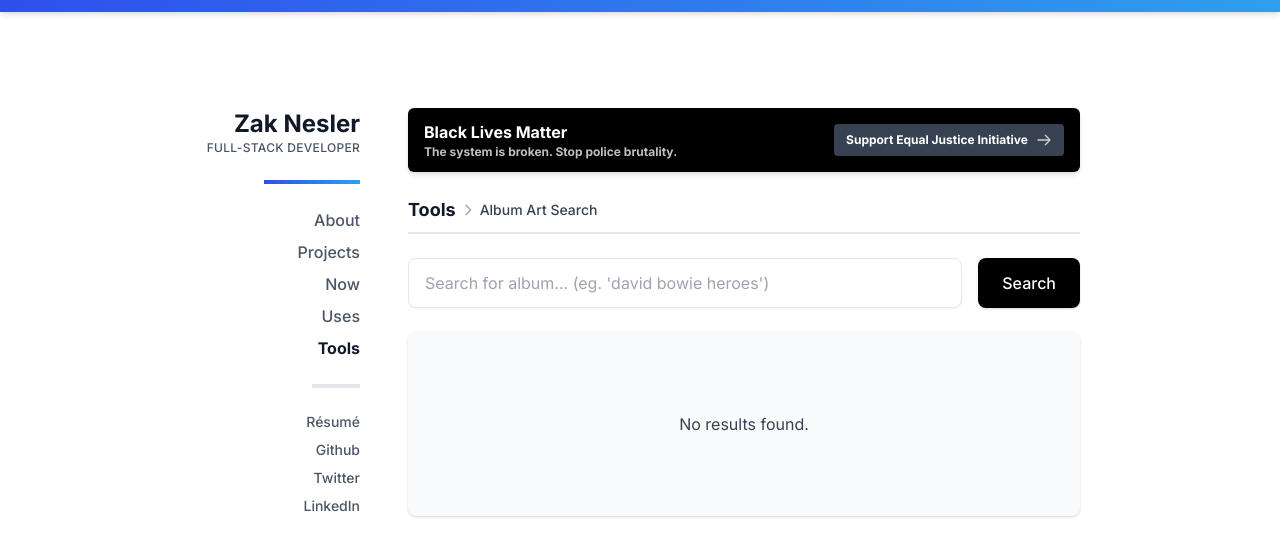
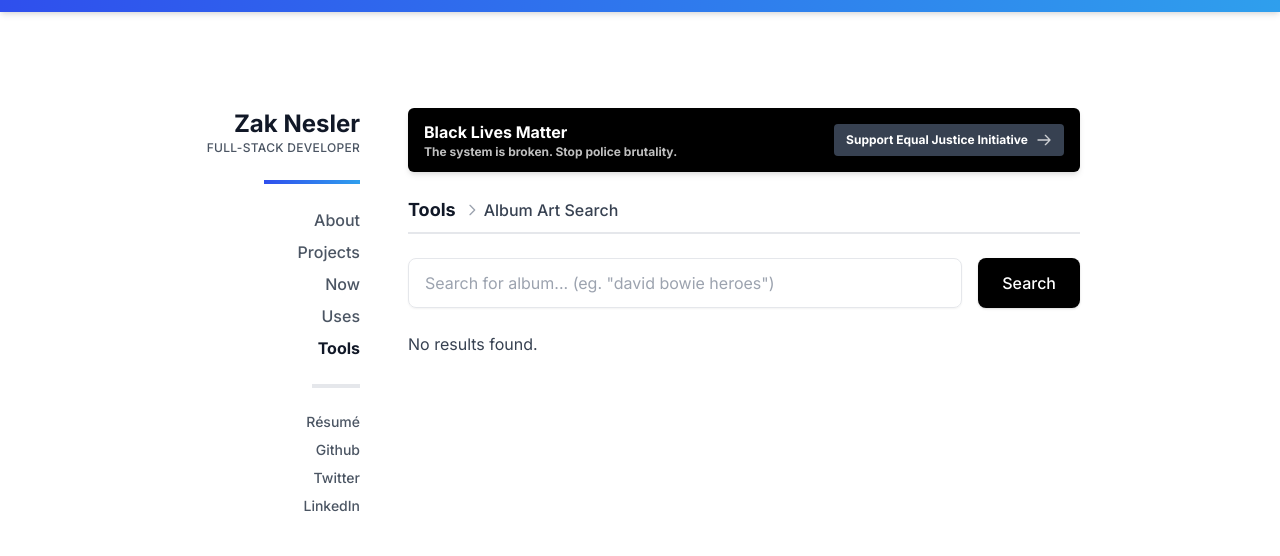
Before and after one commit to zaknesler/nesler.dev, a Next.js app: page /tools/album-art-search in a window 1280 px wide. Shown: the top 556 px of the page. Built offline with nearby package versions, Linux system fonts and the light colour scheme.

Commit message:
Dark mode

```diff
--- /dev/null
+++ b/api/album-art.js
@@ -0,0 +1,5 @@
+module.exports = (req, res) => {
+  const { name = 'World' } = req.query
+
+  res.status(200).send(`Hello ${name}!`)
+}
--- a/components/Tool.jsx
+++ b/components/Tool.jsx
@@ -16,7 +16,7 @@ export default class Layout extends React.Component {
             <h3 className="text-lg flex items-center">
               <Link href="/tools">Tools</Link>
               <svg
-                className="mx-1 w-4 h-4 text-gray-400 stroke-current"
+                className="ml-2 mr-1 w-4 h-4 text-gray-400 dark:text-gray-600 stroke-current"
                 xmlns="http://www.w3.org/2000/svg"
                 fill="none"
                 viewBox="0 0 24 24"
@@ -24,7 +24,7 @@ export default class Layout extends React.Component {
               >
                 <path strokeLinecap="round" strokeLinejoin="round" strokeWidth="2" d="M9 5l7 7-7 7" />
               </svg>
-              <div className="text-sm font-medium text-gray-700">{this.props.name}</div>
+              <div className="text-base font-medium text-gray-700 dark:text-gray-500">{this.props.name}</div>
             </h3>
             <hr className="mt-2" />
           </div>
--- a/pages/tools.jsx
+++ b/pages/tools.jsx
@@ -5,10 +5,10 @@ import Link from 'next/link'
 function ToolItem(props) {
   return (
     <Link href={props.url}>
-      <div className="p-4 rounded-lg border hover:border-gray-400 shadow-sm cursor-pointer">
+      <div className="p-4 rounded-lg border dark:border-gray-800 hover:border-gray-400 dark:hover:border-gray-600 shadow-sm cursor-pointer">
         <div className="flex items-center">
           <svg
-            className="w-6 h-6 text-gray-400 stroke-current"
+            className="w-6 h-6 text-gray-400 dark:text-gray-700 stroke-current"
             xmlns="http://www.w3.org/2000/svg"
             fill="none"
             viewBox="0 0 24 24"
@@ -22,7 +22,7 @@ function ToolItem(props) {
         </div>
 
         <div className="ml-8 mt-2">
-          <div className="text-sm text-gray-500">{props.desc}</div>
+          <div className="text-sm text-gray-500 dark:text-gray-400">{props.desc}</div>
         </div>
       </div>
     </Link>
--- a/pages/tools/album-art-search.jsx
+++ b/pages/tools/album-art-search.jsx
@@ -51,8 +51,8 @@ export default class AlbumArtSearch extends React.Component {
       <Tool name="Album Art Search">
         <form className="flex" onSubmit={this.search}>
           <input
-            className="px-4 py-3 block appearance-none w-full border border-gray-200 rounded-lg focus:outline-none focus:ring-2 shadow-sm"
-            placeholder="Search for album... (eg. 'david bowie heroes')"
+            className="px-4 py-3 block appearance-none w-full text-gray-400 bg-transparent border border-gray-200 dark:border-gray-800 rounded-lg focus:outline-none focus:ring-2 shadow-sm"
+            placeholder='Search for album... (eg. "david bowie heroes")'
             type="text"
             value={this.state.query}
             onChange={this.handleChange}
@@ -61,16 +61,14 @@ export default class AlbumArtSearch extends React.Component {
           <input
             type="submit"
             value="Search"
-            className="ml-4 px-6 py-3 appearance-none font-medium bg-black hover:bg-gray-800 text-white rounded-lg shadow focus:outline-none focus:ring-4 cursor-pointer"
+            className="ml-4 px-6 py-3 appearance-none font-medium bg-black hover:bg-gray-800 dark:bg-gray-800 dark:hover:bg-gray-700 text-white rounded-lg shadow focus:outline-none focus:ring-4 cursor-pointer"
           />
         </form>
 
         {this.state.results?.length ? (
           <div className="mt-6 mb-3 text-xs">{this.state.results.length} results</div>
         ) : (
-          <div className="mt-6 px-6 py-20 w-full rounded-lg flex items-center justify-center bg-gray-50 shadow">
-            No results found.
-          </div>
+          <div className="mt-6">No results found.</div>
         )}
 
         <div className="grid grid-cols-1 lg:grid-cols-2 gap-6">
@@ -80,7 +78,7 @@ export default class AlbumArtSearch extends React.Component {
                 <a
                   href={result.imageUrlLarge}
                   target="_blank"
-                  className="px-3 py-2 inline-flex items-center bg-black text-white rounded-lg shadow-md"
+                  className="px-3 py-2 inline-flex items-center bg-black dark:bg-white text-white dark:text-black rounded-lg shadow-md"
                 >
                   <div className="mr-2">View Large</div>
 
@@ -96,9 +94,11 @@ export default class AlbumArtSearch extends React.Component {
                 </a>
               </div>
 
-              <div className="p-3 hidden group-hover:block absolute bottom-0 left-0 right-0 w-full text-sm rounded-b-lg bg-black text-white">
-                <div className="font-semibold text-gray-400 uppercase tracking-wide">{result.artist}</div>
-                <div className="mt-1 text-white">{result.album}</div>
+              <div className="p-3 hidden group-hover:block absolute bottom-0 left-0 right-0 w-full text-sm rounded-b-lg bg-black dark:bg-white text-white dark:text-black">
+                <div className="font-semibold text-gray-400 dark:text-black uppercase tracking-wide">
+                  {result.artist}
+                </div>
+                <div className="mt-1 text-white dark:text-black">{result.album}</div>
               </div>
 
               <img className="block w-full h-auto shadow rounded-lg" src={result.imageUrlSmall} alt={result.album} />
--- a/pages/tools/text-statistics.jsx
+++ b/pages/tools/text-statistics.jsx
@@ -5,9 +5,9 @@ import Tool from '../../components/Tool'
 
 function Statistic({ name, value }) {
   return (
-    <div className="p-4 border border-gray-200 rounded-lg shadow-sm">
-      <div className="text-xs uppercase text-gray-500 tracking-wide font-semibold">{name}</div>
-      <div className="text-xl font-bold text-black">{value}</div>
+    <div className="p-4 border border-gray-200 dark:border-gray-800 rounded-lg shadow-sm">
+      <div className="text-xs uppercase text-gray-500 dark:text-gray-400 tracking-wide font-semibold">{name}</div>
+      <div className="text-xl font-bold text-black dark:text-white">{value}</div>
     </div>
   )
 }
@@ -84,7 +84,7 @@ export default class TextStatistics extends React.Component {
         </div>
 
         <textarea
-          className="p-4 block appearance-none w-full border border-gray-200 rounded-lg focus:outline-none focus:ring-2 shadow-sm"
+          className="p-4 block appearance-none w-full bg-transparent border border-gray-200 dark:border-gray-800 rounded-lg focus:outline-none focus:ring-2 shadow-sm"
           rows="10"
           value={this.state.value}
           onChange={this.handleChange}
```
Also changed, not shown: 1 other file (tests, documents, lock files or other folders).
